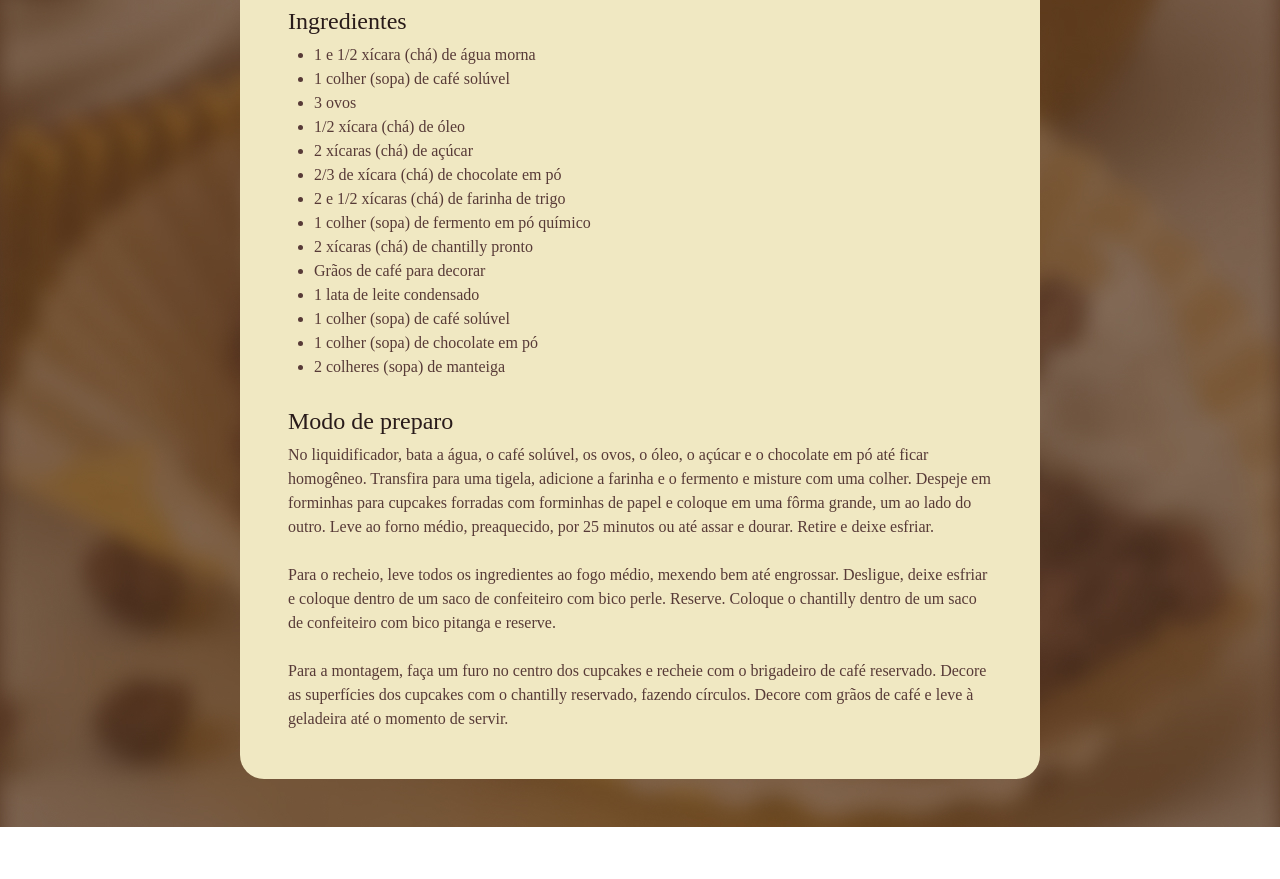
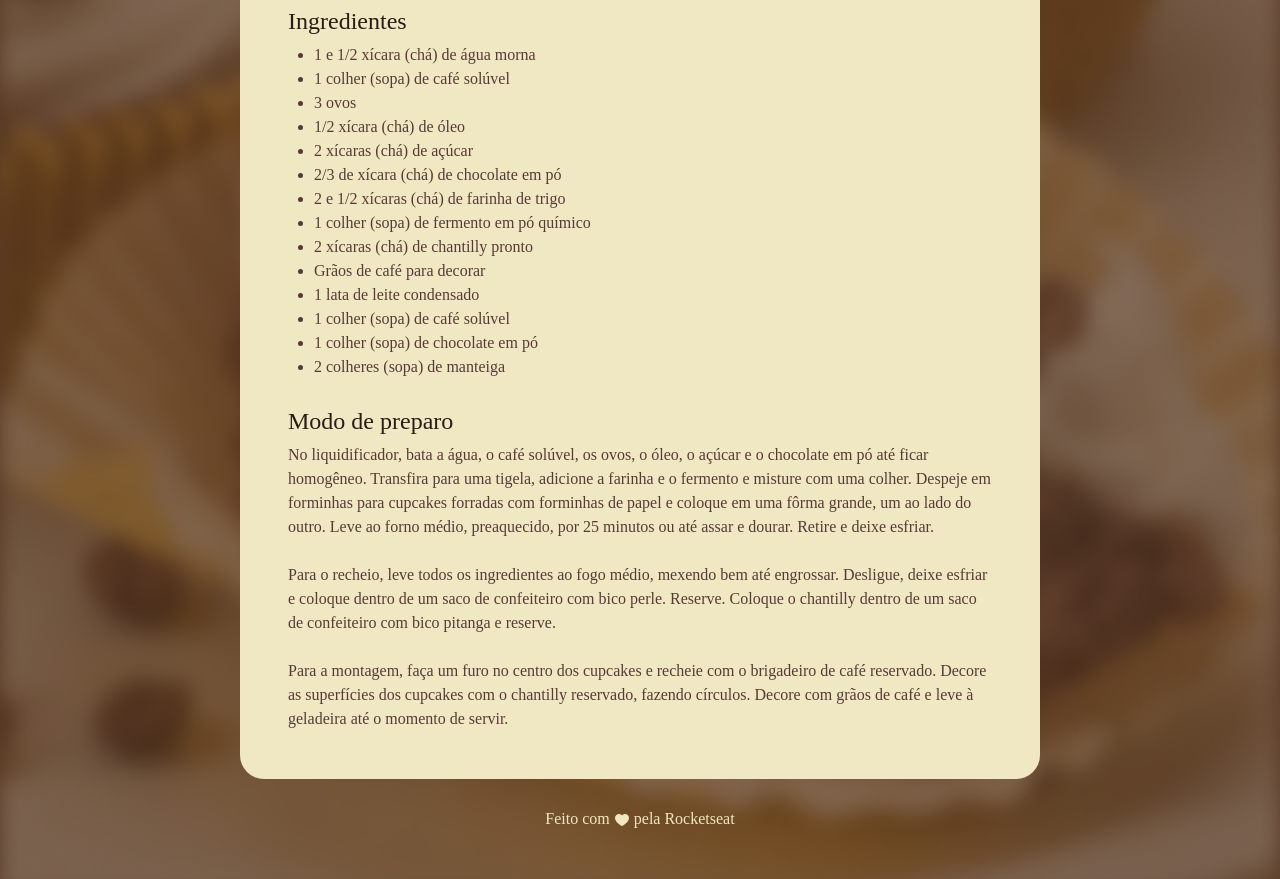
Before and after one commit to gabezinxd/cupcake, a plain HTML site: page index.html in a window 1280 px wide. Shown: the part 692-1571 px from the top of the page. Before the commit the page ends 1519 px from the top, so only its background shows below. Drawn offline with Linux system fonts and the light colour scheme; a web font is replaced by a local one.

Commit message:
adiciona ícone de coração e footer ao HTML, ajusta estilos de margem e footer no CSS

```diff
--- a/index.html
+++ b/index.html
@@ -10,7 +10,6 @@
   <link href="https://fonts.googleapis.com/css2?family=Alice&display=swap" rel="stylesheet">
 </head>
 <body>
-
 <div id="page">
   <img src="./assets/main-image.png" alt="Imagem de um cupcake de café com chantilly e grãos de café">
   <main>
@@ -56,12 +55,14 @@
         Para a montagem, faça um furo no centro dos cupcakes e recheie com o brigadeiro de café reservado. Decore as superfícies dos cupcakes com o chantilly reservado, fazendo círculos. Decore com grãos de café e leve à geladeira até o momento de servir.
       </p>
     </section>
-
   </main>
-
-
-
-
 </div>
+<footer>
+  <p>
+    Feito com
+    <img src="./assets/heart.svg" alt="Coração">
+    pela Rocketseat
+  </p>
+</footer>
 </body>
 </html>
--- a/style.css
+++ b/style.css
@@ -1,7 +1,7 @@
 * {
-    margin: 0;
-    padding: 0;
-    box-sizing: border-box;
+  margin: 0;
+  padding: 0;
+  box-sizing: border-box;
 }
 
 :root {
@@ -18,7 +18,7 @@ body {
 #page {
   width: 800px;
   background-color: #f0e8c2;
-  margin: 48px auto;
+  margin: 48px auto 28px;
   padding: 24px;
   border-radius: 24px;
 }
@@ -55,3 +55,13 @@ h2 + p {
 ul {
   margin-left: 26px;
 }
+
+footer {
+  text-align: center;
+  color: #f0e8c2;
+  padding-bottom: 48px;
+}
+
+footer img {
+  vertical-align: middle;
+}
```
Also changed, not shown: assets/heart.svg (added).
